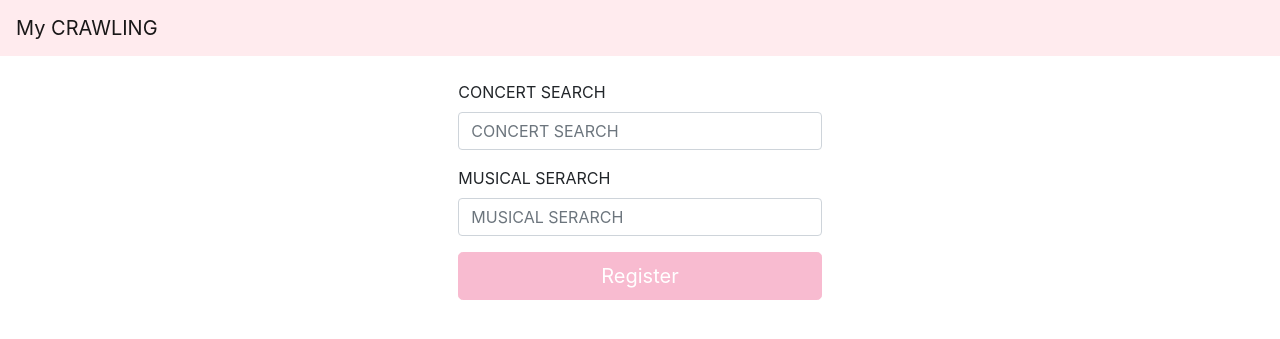
After one commit to peehyunjoo/django-crawling, a Django app: page /join/my_crawling/ in a window 1280 px wide. The commit adds this page. Shown: the top 339 px of the page. Run offline with Django 3.2, Linux system fonts and the light colour scheme; some libraries are stand-ins or nearby versions.

Commit message:
my_crawling insert 추가
my_crawling insert 추가

```diff
--- a/crawling/join/templates/join/main.html
+++ b/crawling/join/templates/join/main.html
@@ -32,7 +32,11 @@
 <nav class="navbar navbar-light bg-light">
   <a class="navbar-brand" href="#">TICKET CRAWLING</a>
     {% if request.session.member_id %}
-        <a href="/join/logout/">{{ request.session.member_id }}님<i class="fas fa-sign-out-alt"></i></a>
+    <div>
+        <a href="/join/logout/">{{ request.session.member_id }}님&nbsp;<i class="fas fa-sign-out-alt"></i></a>
+        <br>
+        <a href="/join/my_crawling">추가<i class="fas fa-plus fa-2x"></i></a>
+        </div>
     {% else %}
         <a href="/join/login/">LogIn&nbsp;<i class="fas fa-sign-in-alt"></i></a>
     {% endif %}
--- /dev/null
+++ b/crawling/join/templates/join/my_crawling.html
@@ -0,0 +1,53 @@
+<!DOCTYPE html>
+<html lang="en">
+<head>
+    <meta charset="UTF-8">
+    <title>Ticket Crawling</title>
+{% load bootstrap4 %}
+{% bootstrap_css %}
+    <style>
+        .bg-light{
+            background-color:#ffebee!important
+            }
+         .btn{
+            background-color:#f8bbd0;
+            border-color:#f8bbd0;
+            color:white;
+         }
+         .btn:hover{
+            background-color:#f8bbd0;
+            border-color:#c48b9f;
+            }
+    </style>
+</head>
+<body>
+
+<nav class="navbar navbar-light bg-light">
+  <a class="navbar-brand" href="#">My CRAWLING</a>
+</nav>
+    <div class="container" style="margin-top:1.5em">
+        <div class="row">
+        <form class="col align-self-center" action="/join/my_crawling_success/" method="post">         <!--action에 끝에 꼭 / 이것을 넣어주어야됨 그렇지 않으면 get방식으로 넘어감. ex)signup x , signup/ -->
+            {% csrf_token %}    <!--form으로 넘기기 위해선 csrf_token을 넣어야 가능-->
+          <div class="form-row">
+            <div class="form-group col-md-4 offset-md-4">
+              <label for="concert">CONCERT SEARCH</label>
+              <input type="text" class="form-control" name="etc1" id="etc1" placeholder="CONCERT SEARCH">
+            </div>
+          </div>
+          <div class="form-row">
+            <div class="form-group col-md-4 offset-md-4">
+              <label for="musical">MUSICAL SERARCH</label>
+              <input type="text" class="form-control" name="etc2" id="etc2" placeholder="MUSICAL SERARCH">
+            </div>
+          </div>
+          <div class="form-row">
+            <div class="form-group col-md-4 offset-md-4">
+             <button type="submit" class="btn btn-lg btn-block">Register</button>
+            </div>
+          </div>
+        </form>
+        </div>
+    </div>
+</body>
+</html>
--- a/crawling/join/urls.py
+++ b/crawling/join/urls.py
@@ -9,4 +9,6 @@ urlpatterns = [
     path('login_success/', views.login_success),
     path('logout/', views.logout),
     path('crawling/', views.crawling),
+    path('my_crawling/', views.my_crawling),
+    path('my_crawling_success/', views.my_crawling_success),
 ]
--- a/crawling/join/views.py
+++ b/crawling/join/views.py
@@ -1,5 +1,5 @@
 from django.shortcuts import render
-from .forms import JoinForm  #forms.py 의 JoinForm
+from .forms import JoinForm,ChoiceForm #forms.py 의 JoinForm,ChoiceForm
 from django.views.decorators.csrf import csrf_exempt
 from django.http import HttpResponse
 from django.http import HttpResponseRedirect
@@ -41,8 +41,10 @@ def login(request):
 
 def login_success(request):
      join_list = join.objects.filter(id=request.POST['id'], password=request.POST['password']).values()
+     print("리스트", join_list)
      join_id = join_list.values_list('id',flat =True)
      join_id = list(join_id)
+     #join_id = join.objects.filter(id=request.POST['id'], password=request.POST['password'])
      print(join_id)
 
      if join_list.exists():
@@ -71,7 +73,6 @@ def crawling(request):
     elif param == 'musical':
         url = 'http://ticket.interpark.com/TPGoodsList.asp?Ca=Mus'
 
-    print(url)
     if request.session.get('member_id',False):
         response= requests.get(url)
         html = response.text
@@ -101,3 +102,26 @@ def crawling(request):
         return render(request, 'join/crawling.html', {'content': data})
     else:
         return HttpResponseRedirect("/join/login/")
+
+def my_crawling(request):
+    return render(request, 'join/my_crawling.html')
+
+def my_crawling_success(request):
+
+    data = {}
+    data['id'] = request.session.get('member_id',False)
+    data['etc1'] = request.POST['etc1']
+    data['etc2'] = request.POST['etc2']
+
+    if request.method == "POST":
+        form = ChoiceForm(data)
+        print(form)
+        if form.is_valid():
+            choice = form.save(commit=False)
+            choice.save()  # 디비에 저장
+            return HttpResponse('<h1>Register Success</h1>')
+
+    elif request.method == "GET":
+        return HttpResponse('<h1>GET</h1>')
+    else:
+        return HttpResponse('<h1>NOTHING</h1>')
```
Also changed, not shown: crawling/join/forms.py (+6 -1 lines).
